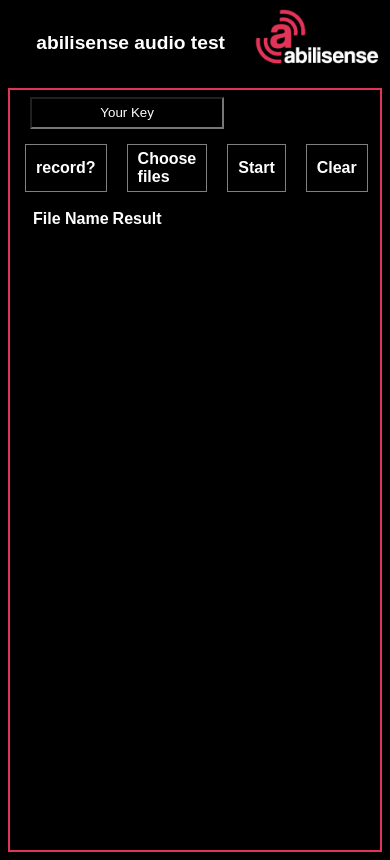
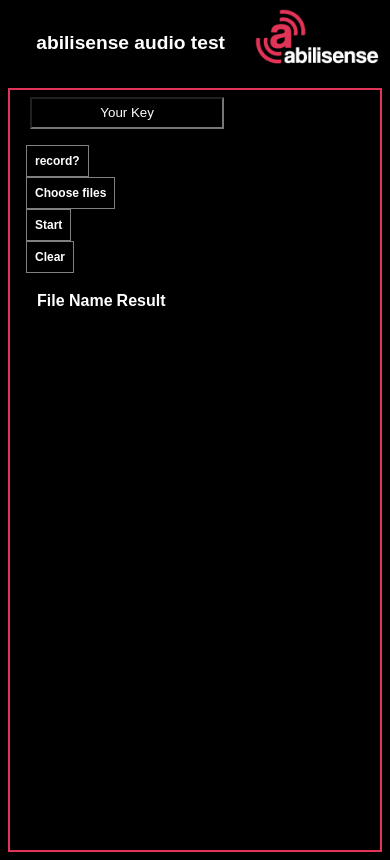
Before and after one commit to shira85/abilisense-audio-test, a React (Create React App) app in the folder frontend/: page / in a window 390 px wide. Built offline with nearby package versions, Linux system fonts and the light colour scheme.

Commit message:
fixing a bug in clear all function

```diff
--- a/frontend/src/components/fileInput/FileInput.css
+++ b/frontend/src/components/fileInput/FileInput.css
@@ -7,7 +7,7 @@
   z-index: -1;
 }
 .input-file + label {
-  font-size: 1.25em;
+  font-size: 1em;
   font-weight: 700;
   color: white;
   padding: 10px 20px;
@@ -26,7 +26,7 @@
 
 @media only screen and (max-width: 400px) {
   .input-file + label {
-    font-size: 1rem;
-    padding: 5px 10px;
+    font-size: 0.75rem;
+    padding: 0.5rem 0.5rem;
   }
 }
--- a/frontend/src/components/fileNameList/FileNamelist.jsx
+++ b/frontend/src/components/fileNameList/FileNamelist.jsx
@@ -1,13 +1,18 @@
-import React from "react";
+import React from 'react'
 
 function FileNameList({ fileList }) {
   return (
-    <td>
+    <>
       {fileList.map((file, idx) => {
-        return <tr>{file.name}</tr>;
+        return (
+          <tr key={idx}>
+            <td>{idx + 1}.</td>
+            <td>{file.name}</td>
+          </tr>
+        )
       })}
-    </td>
-  );
+    </>
+  )
 }
 
-export default FileNameList;
+export default FileNameList
--- a/frontend/src/components/resultList/ResultList.jsx
+++ b/frontend/src/components/resultList/ResultList.jsx
@@ -1,4 +1,4 @@
-import React from "react";
+import React from 'react'
 
 function ResultList({ resultList, toggleResult }) {
   return (
@@ -6,18 +6,18 @@
       {resultList.map((sounds) => {
         if (toggleResult) {
           return (
-            <tr>
+            <td>
               {sounds.map((sound) => {
-                return sound[0] + "\n";
+                return sound[0]
               })}
-            </tr>
-          );
+            </td>
+          )
         } else {
-          return <tr>{sounds[0]}</tr>;
+          return <tr>{sounds[0]}</tr>
         }
       })}
     </td>
-  );
+  )
 }
 
-export default ResultList;
+export default ResultList
--- a/frontend/src/pages/Homepage.jsx
+++ b/frontend/src/pages/Homepage.jsx
@@ -127,12 +127,12 @@
   }
 
   const clearAll = () => {
+    let file = document.getElementById('file')
+    file.value ? (file.value = '') : null
     setFileList([])
     setResultList([])
     setToggleResult(false)
-    setFileCSV([])
     setToggleLoading(false)
-    setStringResultList([])
   }
 
   return (
@@ -176,9 +176,8 @@
 
           <tr>
             <FileNameList fileList={fileList} />
-            {resultList.length === fileList.length && (
-              <ResultList resultList={resultList} toggleResult={toggleResult} />
-            )}
+
+            <ResultList resultList={resultList} toggleResult={toggleResult} />
           </tr>
         </table>
       </div>
--- a/frontend/src/styles.css
+++ b/frontend/src/styles.css
@@ -20,14 +20,14 @@
 
 .file-btn-container {
   display: flex;
-  margin: 15px;
+  margin: 1rem;
 }
 
 .button {
-  font-size: 1.25em;
+  font-size: 1em;
   font-weight: 700;
   color: white;
-  padding: 10px 20px;
+  padding: 0.75rem 1.75rem;
   border: solid 1px gray;
   width: auto;
   margin-right: 20px;
@@ -41,20 +41,24 @@
 
 .loader {
   display: inline-block;
-  margin-left: 20px;
+  margin-left: 1.5rem;
 }
 
 table {
-  margin-left: 20px;
+  margin-left: 1.5rem;
   width: auto;
-  counter-reset: row-num;
   text-align: left;
 }
 
 @media only screen and (max-width: 400px) {
+  .file-btn-container {
+    flex-direction: column;
+    justify-content: center;
+    align-items: baseline;
+  }
   .button {
-    font-size: 1rem;
-    padding: 5px 10px;
+    font-size: 0.75rem;
+    padding: 0.5rem 0.5rem;
   }
 }
 /* table tr {
```
Also changed, not shown: 1 other file (tests, documents, lock files or other folders).
